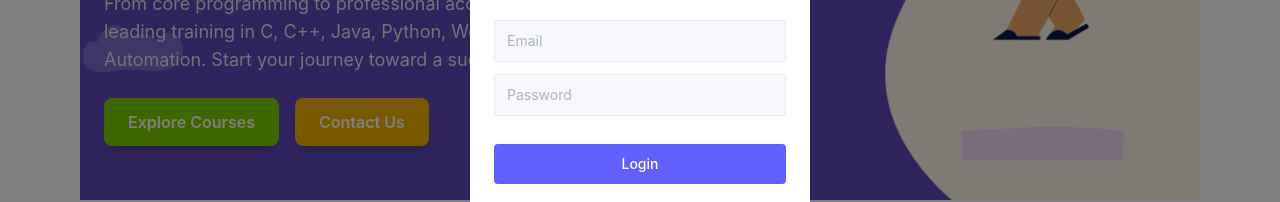
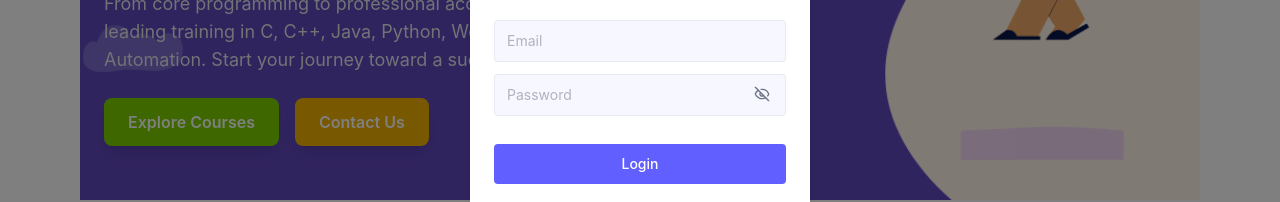
Before and after one commit to vignesh-gs4/icl_project, a React (Vite) app in the folder frontend/: page / in a window 1280 px wide. Both pictures are taken after a click on the button "Login". Shown: the part 304-506 px from the top of the page. Built offline with nearby package versions, Linux system fonts and the light colour scheme; no server answers.

Commit message:
feat: adding eye icon for password

```diff
--- a/frontend/package.json
+++ b/frontend/package.json
@@ -14,7 +14,10 @@
   },
   "dependencies": {
     "@tailwindcss/vite": "^4.2.1",
+    "@tanstack/react-query": "^5.100.1",
+    "@tanstack/react-query-devtools": "^5.100.0",
     "axios": "^1.13.6",
+    "lucide-react": "^1.8.0",
     "react": "^19.1.1",
     "react-dom": "^19.1.1",
     "react-hot-toast": "^2.6.0",
--- a/frontend/src/components/Authenticate.jsx
+++ b/frontend/src/components/Authenticate.jsx
@@ -3,8 +3,7 @@ import api from "../api/api.js";
 import { useState } from "react";
 import { useNavigate } from "react-router-dom";
 import toast from "react-hot-toast";
-import EyeIcon from "../assets/icons/eyeIcon.jsx";
-import CloseEyeIcon from "../assets/icons/CloseEyeIcon.jsx";
+import { Eye, EyeOff } from "lucide-react";
 
 const Authenticate = () => {
   const {
@@ -87,16 +86,31 @@ const Authenticate = () => {
           required
         />
 
+        <div className="relative">
           <input
             id="password"
             className="w-full border mt-1 bg-indigo-500/5 mb-7 border-gray-500/10
           outline-none rounded py-2.5 px-3"
-          type="password"
+            type={showPassword ? "text" : "password"}
             placeholder="Password"
             required
             onChange={e => setPassword(e.target.value)}
             value={password}
           />
+          <button
+            type="button"
+            className="cursor-pointer absolute top-4 right-4"
+            onClick={() => setShowPassword(!showPassword)}
+          >
+            {
+              showPassword ? (
+                <Eye size={16} />
+              ): (
+                <EyeOff size={16} />
+              )
+            }
+          </button>
+        </div>
 
         <button
           className="w-full mb-3 bg-indigo-500 hover:bg-indigo-600
```
Also changed, not shown: 1 other file (tests, documents, lock files or other folders). Lines whose indentation alone changed are shown as unchanged.
